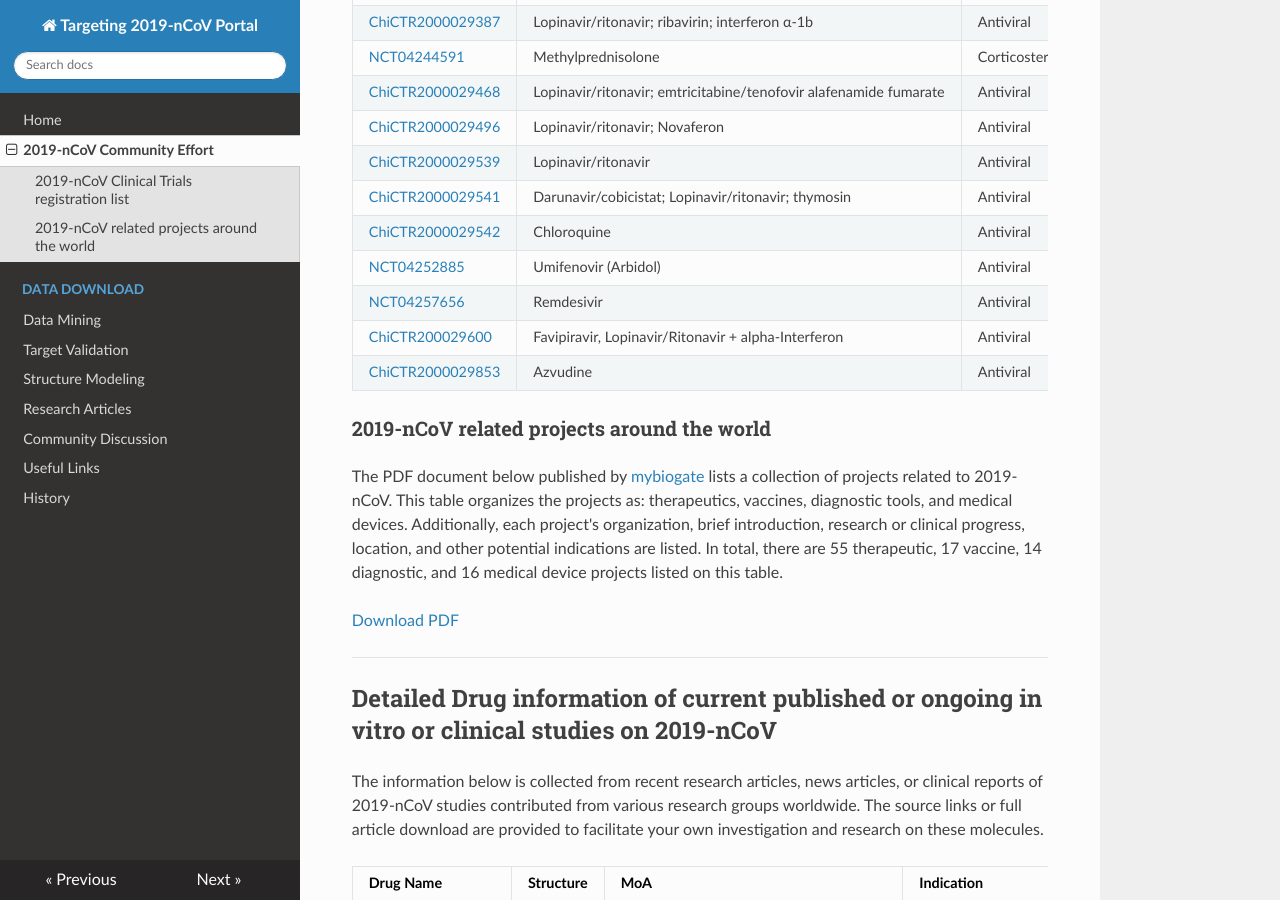
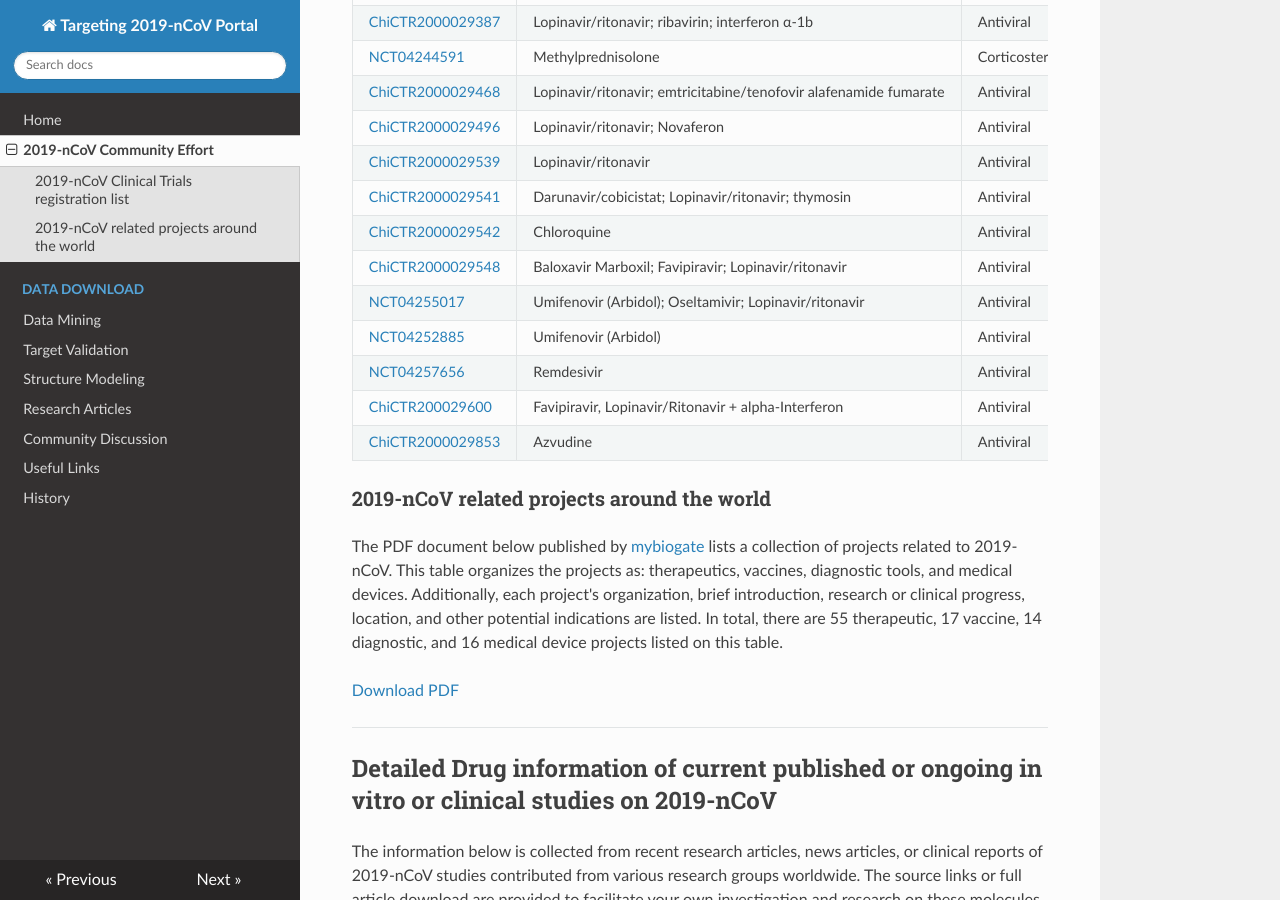
Before and after one commit to GHDDI-AILab/Targeting2019-nCoV, an MkDocs documentation site: the page built from docs/drug_candidates.md, in a window 1280 px wide and 900 px high, scrolled down 545 px. Built offline with MkDocs 1.6.1, drawn with Linux system fonts in a browser that asks for light colours; nearby versions of some CDN libraries; some of the changed text lies outside the part shown.

Commit message:
Update drug_candidates.md

```diff
--- a/docs/drug_candidates.md
+++ b/docs/drug_candidates.md
@@ -18,11 +18,14 @@ A list of registered clinical trials for 2019-nCoV infection is collected in the
 | [ChiCTR2000029496](http://www.chictr.org.cn/showprojen.aspx?proj=48809) | Lopinavir/ritonavir; Novaferon                               | Antiviral                 | 2020/2/3          |
 | [ChiCTR2000029539](http://www.chictr.org.cn/showprojen.aspx?proj=48991) | Lopinavir/ritonavir                                          | Antiviral                 | 2020/2/3          |
 | [ChiCTR2000029541](http://www.chictr.org.cn/showprojen.aspx?proj=48992) | Darunavir/cobicistat; Lopinavir/ritonavir; thymosin          | Antiviral                 | 2020/2/3          |
-| [ChiCTR2000029542](http://www.chictr.org.cn/showprojen.aspx?proj=48968) | Chloroquine                                                  | Antiviral                 | 2020/2/4          |
+| [ChiCTR2000029542](http://www.chictr.org.cn/showprojen.aspx?proj=48968) | Chloroquine                                                  | Antiviral                 | 2020/2/3          |
+| [ChiCTR2000029548](http://www.chictr.org.cn/showprojen.aspx?proj=49015) | Baloxavir Marboxil; Favipiravir; Lopinavir/ritonavir                                                  | Antiviral                 | 2020/2/4          |
+| [NCT04255017](https://clinicaltrials.gov/ct2/show/NCT04255017) | Umifenovir (Arbidol); Oseltamivir; Lopinavir/ritonavir                   | Antiviral                 | 2020/2/5         |
 | [NCT04252885](https://clinicaltrials.gov/ct2/show/NCT04252885) | Umifenovir (Arbidol)                                | Antiviral                 | 2020/2/5         |
 | [NCT04257656](https://clinicaltrials.gov/ct2/show/NCT04257656) | Remdesivir                                                   | Antiviral                 | 2020/2/6          |
 | [ChiCTR200029600](http://www.chictr.org.cn/showprojen.aspx?proj=49042) | Favipiravir, Lopinavir/Ritonavir + alpha-Interferon          | Antiviral                 | 2020/2/6          |
 | [ChiCTR2000029853](http://www.chictr.org.cn/showprojen.aspx?proj=49532) | Azvudine          | Antiviral                 | 2020/2/16          |
+
 
 ### 2019-nCoV related projects around the world
 The PDF document below published by [mybiogate](http://mybiogate.com) lists a collection of projects related to 2019-nCoV.  This table organizes the projects as: therapeutics, vaccines, diagnostic tools, and medical devices. Additionally, each project's organization, brief introduction, research or clinical progress, location, and other potential indications are listed. In total, there are 55 therapeutic, 17 vaccine, 14 diagnostic, and 16 medical device projects listed on this table.
```
Also changed, not shown: other parts of docs/drug_candidates.md (+2 -0 lines).
